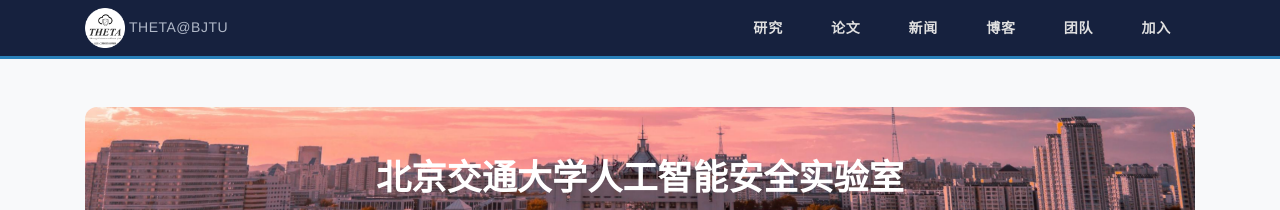
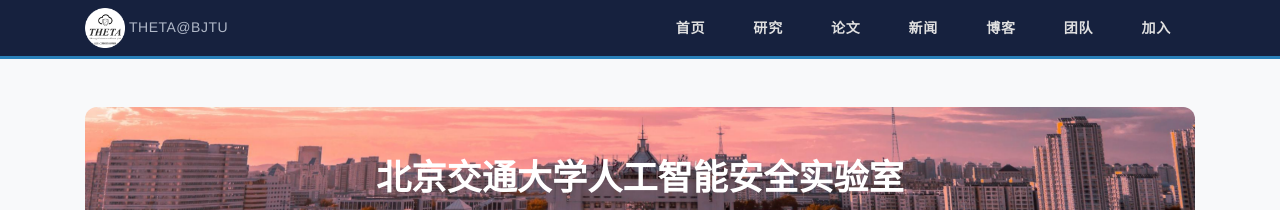
Before and after one commit to nwj6688/nwj6688.github.io, a Jekyll site: the page built from index.html, in a window 1280 px wide. Shown: the top 210 px of the page. Built offline with Jekyll 4.4.1, drawn with Linux system fonts in a browser that asks for light colours.

Commit message:
Add 首页 (Home) to navigation bar

```diff
--- a/_data/navigation.yml
+++ b/_data/navigation.yml
@@ -1,3 +1,5 @@
+- title: 首页
+  url: /
 - title: 研究
   url: /research/
 - title: 论文
```
